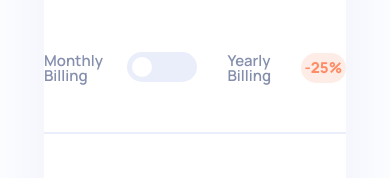
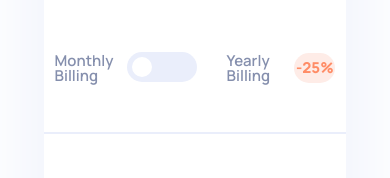
Before and after one commit to fatimalvcruz/Interactive-pricing-component-main-challenge, a website: page index.html in a window 390 px wide. Shown: the part 599-777 px from the top of the page. Drawn offline with Linux system fonts and the light colour scheme.

Commit message:
Responsive fixed

```diff
--- a/scss/style.scss
+++ b/scss/style.scss
@@ -231,14 +231,16 @@ body{
 
 				.toogle-area{
 					display: flex;
+					width: 93%;
 					justify-content: center;
+					margin: 0 auto;
 					align-items: center;
 					padding-bottom: 40px ;
 
 					.monthly{
 						color: $Grayish-Blue;
 						font-weight: $font-1;
-						padding-right: 15px;
+						padding-right: 10px;
 
 					}
 					.wrap-toggle{
```
Also changed, not shown: css/style.css.
